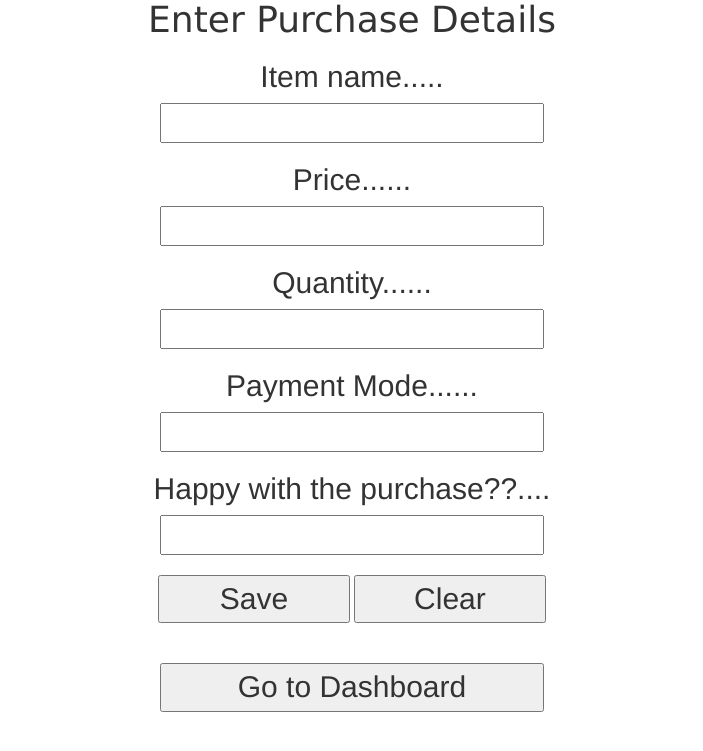
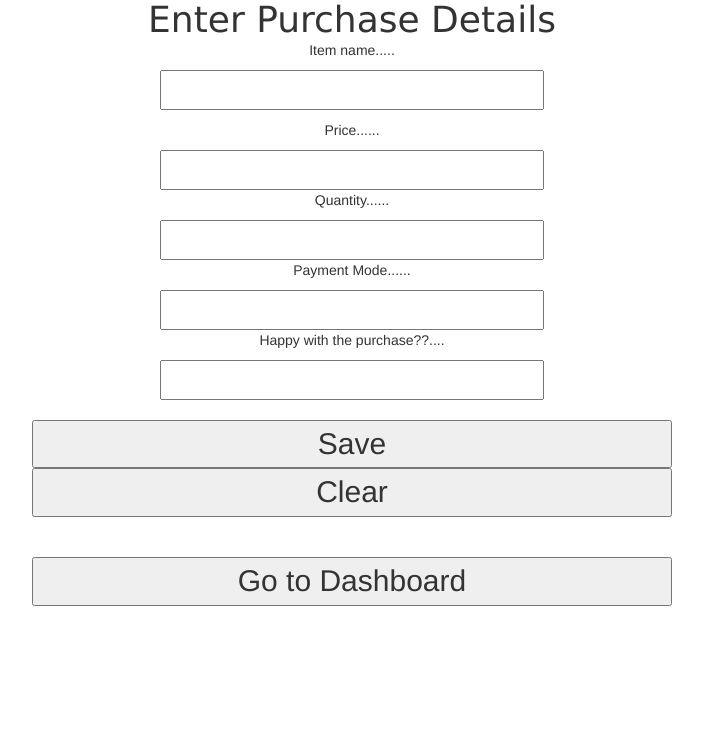
Before and after one commit to john3milian/expensa, a Flask app: page /purchase in a window 1280 px wide. Shown: the top 751 px of the page, without its empty margins (288-991 px from the left). Run offline with Flask 2, Linux system fonts and the light colour scheme; some libraries are stand-ins or nearby versions.

Commit message:
Update home.html

```diff
--- a/templates/home.html
+++ b/templates/home.html
@@ -34,29 +34,29 @@
     <h1 style="font-family:verdana;">Enter Purchase Details</h1 >
     <form action="", method="post" >
 
-        <p><h2>Item name.....</h2></p>
+        <p>Item name.....</p>
         <p><input type="text" name="itm" style="font-size : 30px; width: 30%; height: 50%;" /></p>
 
-        <p><h2>Price......</h2></p>
+        <p>Price......</p>
         <input type="text" name="pric" style="font-size : 30px; width: 30%; height: 50%;" />
 
-        <p><h2>Quantity......</h2></p>
+        <p>Quantity......</p>
         <input type="text" name="quantiti" style="font-size : 30px; width: 30%; height: 50%;" />
 
-        <p><h2>Payment Mode......</h2></p>
+        <p>Payment Mode......</p>
         <input type="text" name="paymant" style="font-size : 30px; width: 30%; height: 50%;" />
 
-        <p><h2>Happy with the purchase??....</h2></p>
+        <p>Happy with the purchase??....</p>
         <input type="text" name="happi" style="font-size : 30px; width: 30%; height: 50%;" /><br><br>
 
 
 
-        <input type="submit" value="Save" style="font-size : 30px; width: 15%; height: 70%;">
-        <input type="reset" value="Clear" style="font-size : 30px; width: 15%; height: 70%;"><br><br><br>
+        <input type="submit" value="Save" style="font-size : 30px; width: 50%; height: 70%;">
+        <input type="reset" value="Clear" style="font-size : 30px; width: 50%; height: 70%;"><br><br><br>
 
     </form>
     <form action="success">
-        <input type="submit" value="Go to Dashboard" style="font-size : 30px; width: 30%; height: 90%;" />
+        <input type="submit" value="Go to Dashboard" style="font-size : 30px; width: 50%; height: 90%;" />
     </form>
 </center>
 </div>
```
